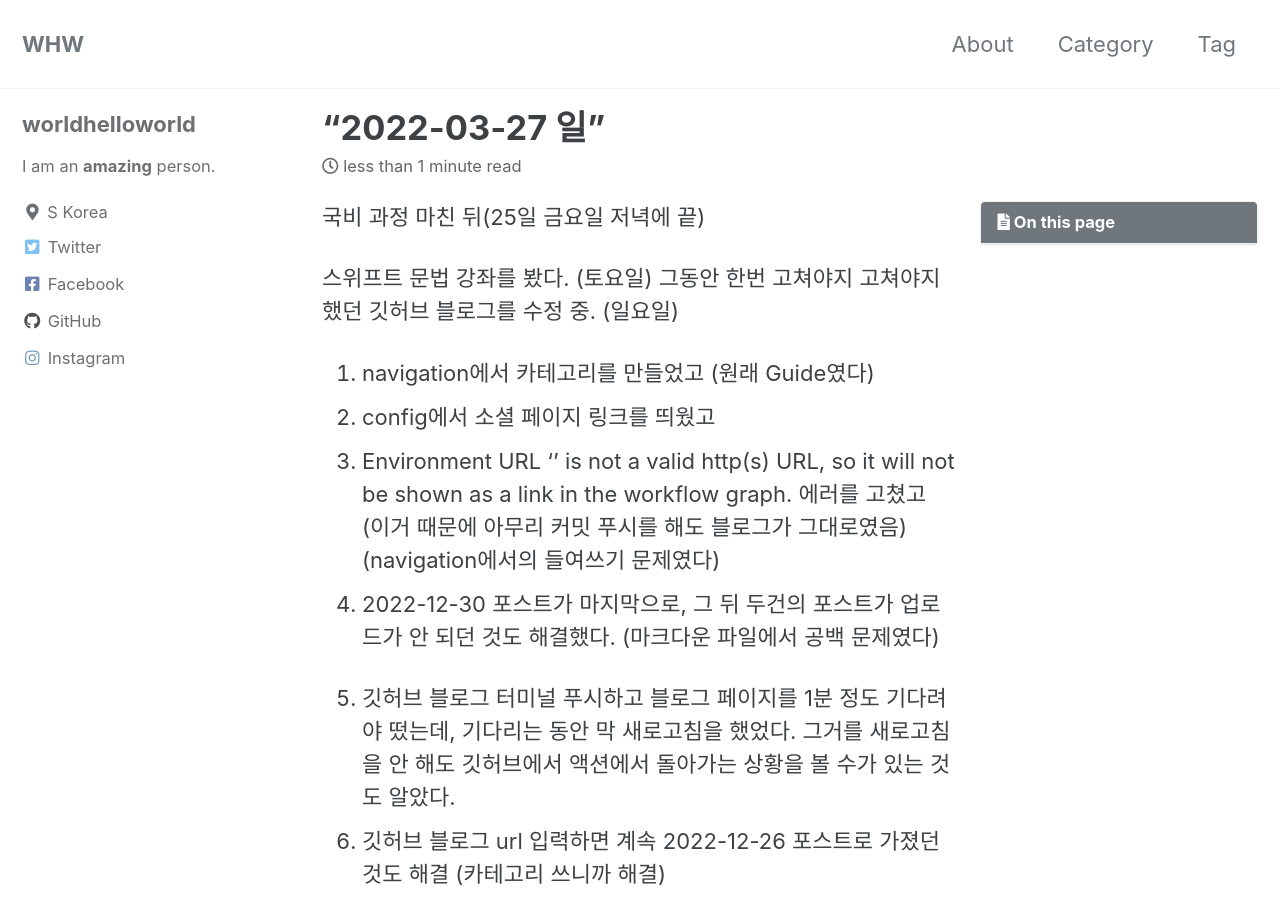
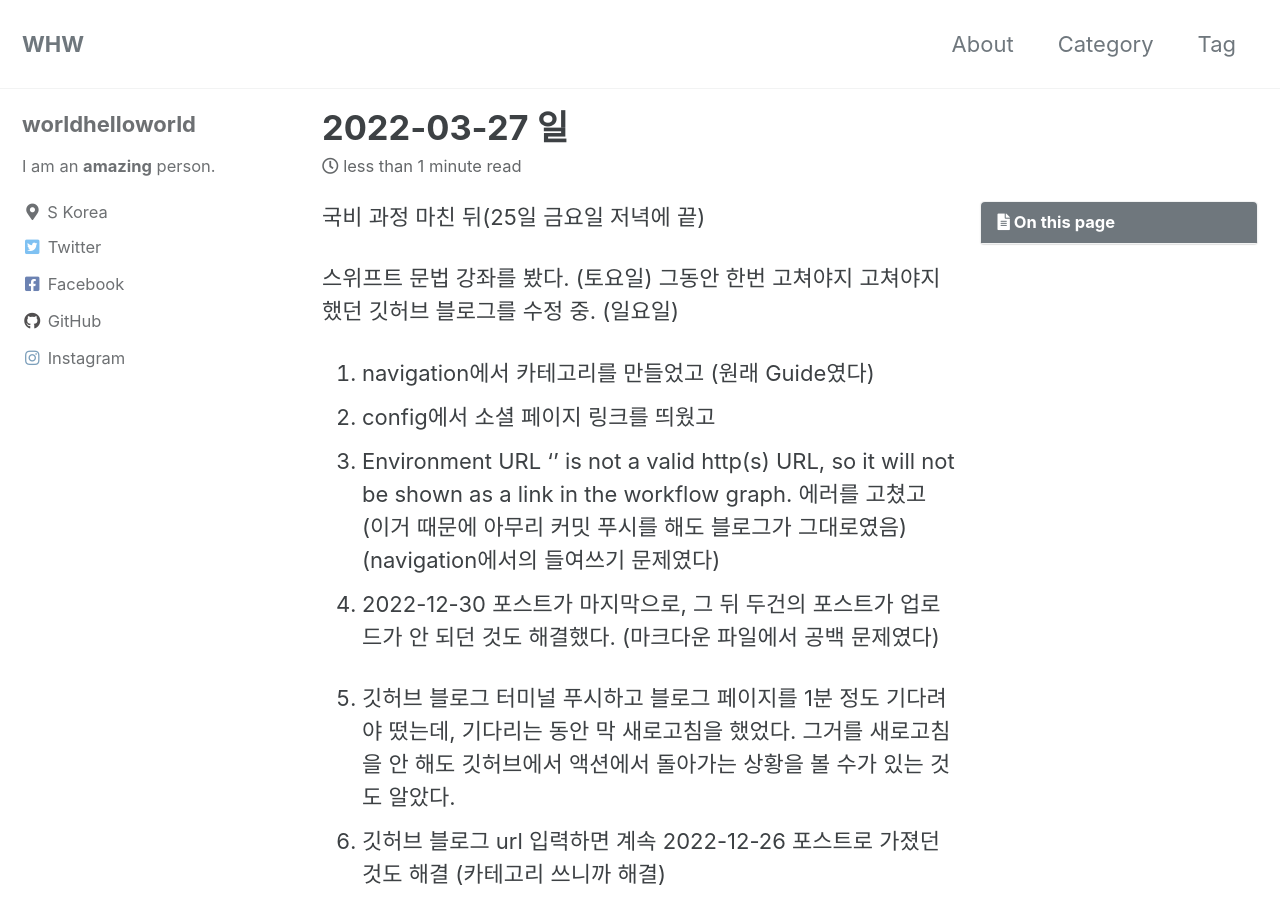
Before and after one commit to worldhelloworld/worldhelloworld.github.io, a Jekyll site: the page built from _posts/2022-03-28-0216.md, in a window 1280 px wide and 900 px high. Built offline with Jekyll 4.4.1, drawn with Linux system fonts in a browser that asks for light colours; cached includes are drawn as plain includes; some of the changed text lies outside the part shown.

Commit message:
20220328 0252

```diff
--- a/_posts/2022-03-28-0216.md
+++ b/_posts/2022-03-28-0216.md
@@ -1,5 +1,5 @@
 ---
-title: “2022-03-27 일”
+title: "2022-03-27 일"
 categories:
 - blogging
 last_modified_at: 2022-03-28T02:22:00+09:00
```
Also changed, not shown: _posts/2021-12-27-.md (+1 -1 lines).
